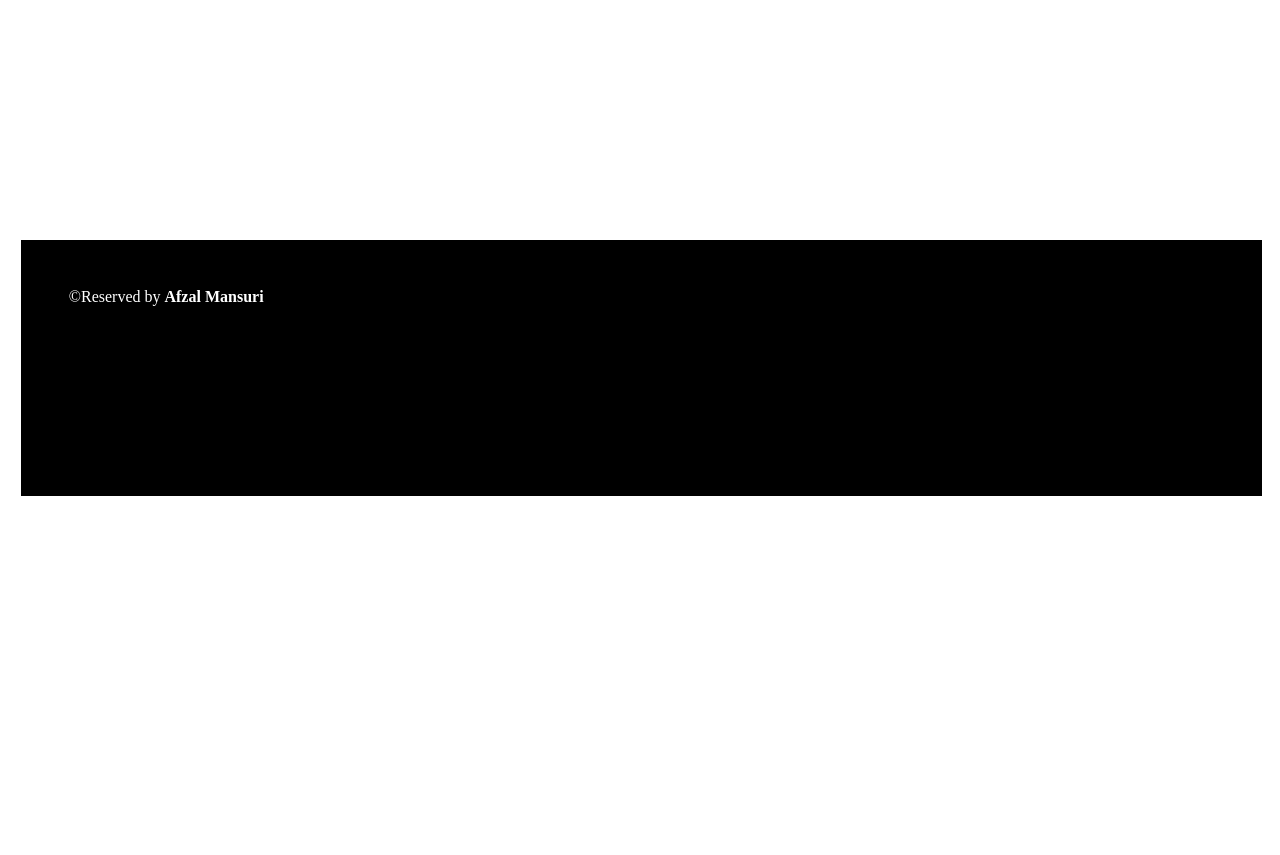
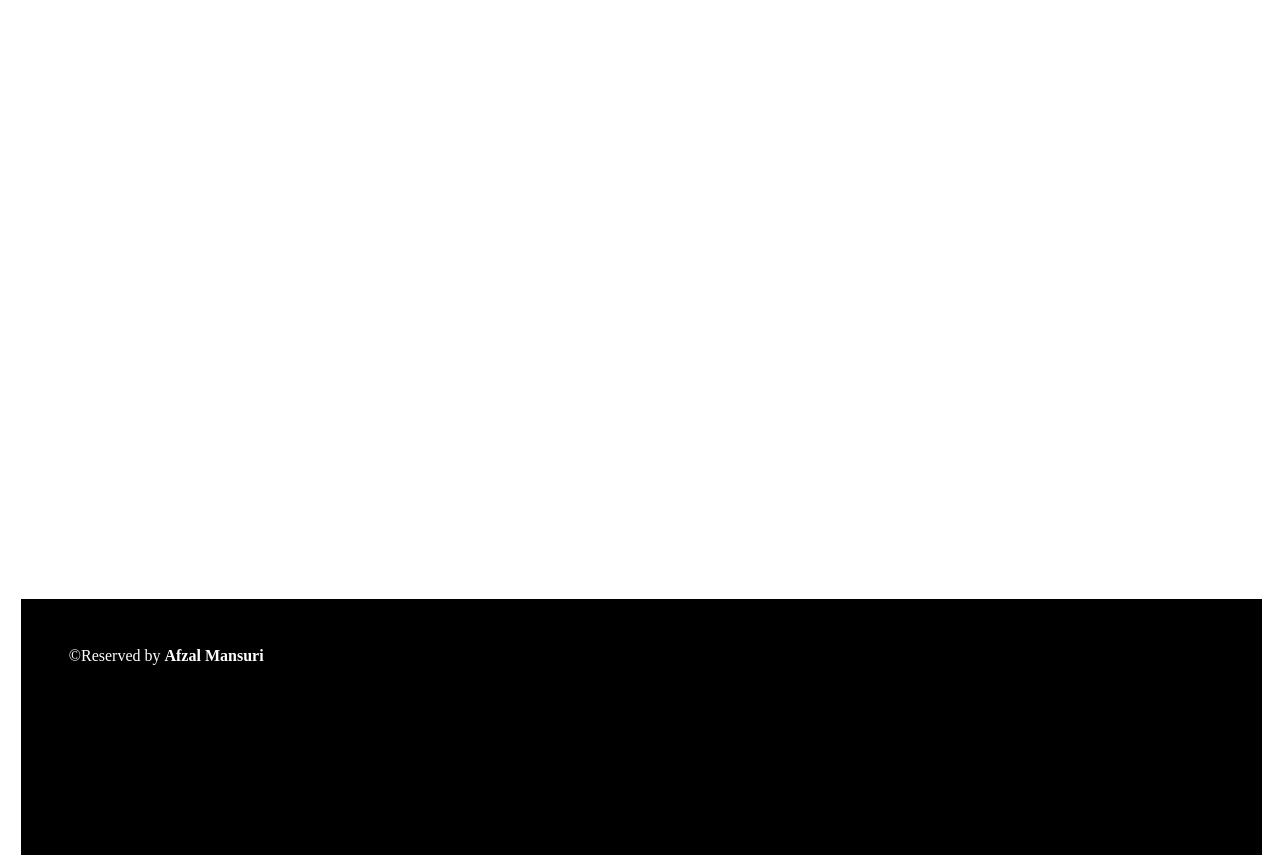
Before and after one commit to mastark3000/Project, a PHP site: page / in a window 1280 px wide. Shown: the part 1152-2007 px from the top of the page. Before the commit the page ends 1648 px from the top, so only its background shows below. Run offline with PHP 8.4, Linux system fonts and the light colour scheme; some libraries are stand-ins or nearby versions.

Commit message:
Update d.css

```diff
--- a/css/d.css
+++ b/css/d.css
@@ -254,8 +254,8 @@ form a{
 
 
 #footer{
-	bottom: 0;
-	margin-top: 100%;
+	bottom: 0%;
+	margin-top: 100em;
 	height: 10em;
 	background-color: black;
 	color: white;
```
